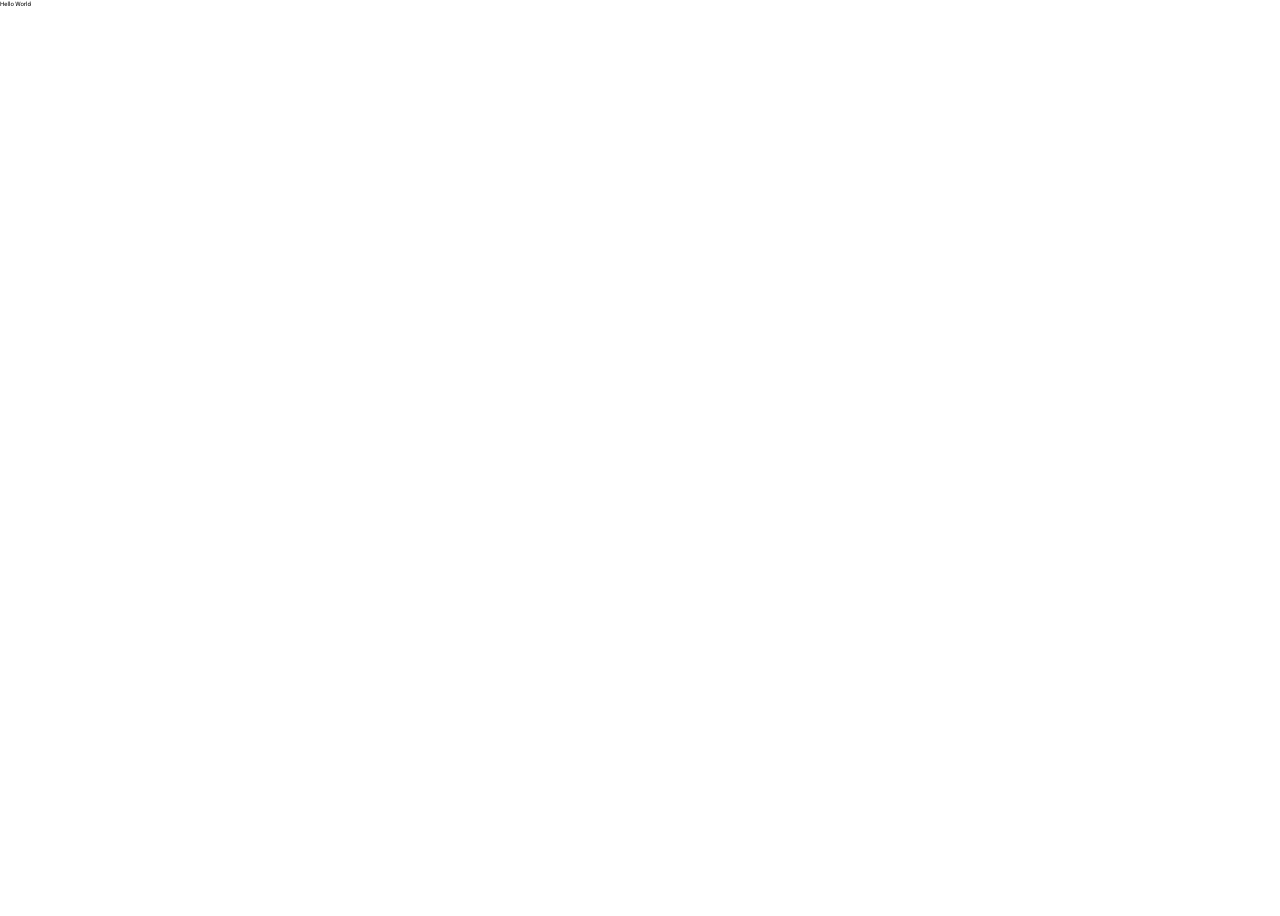
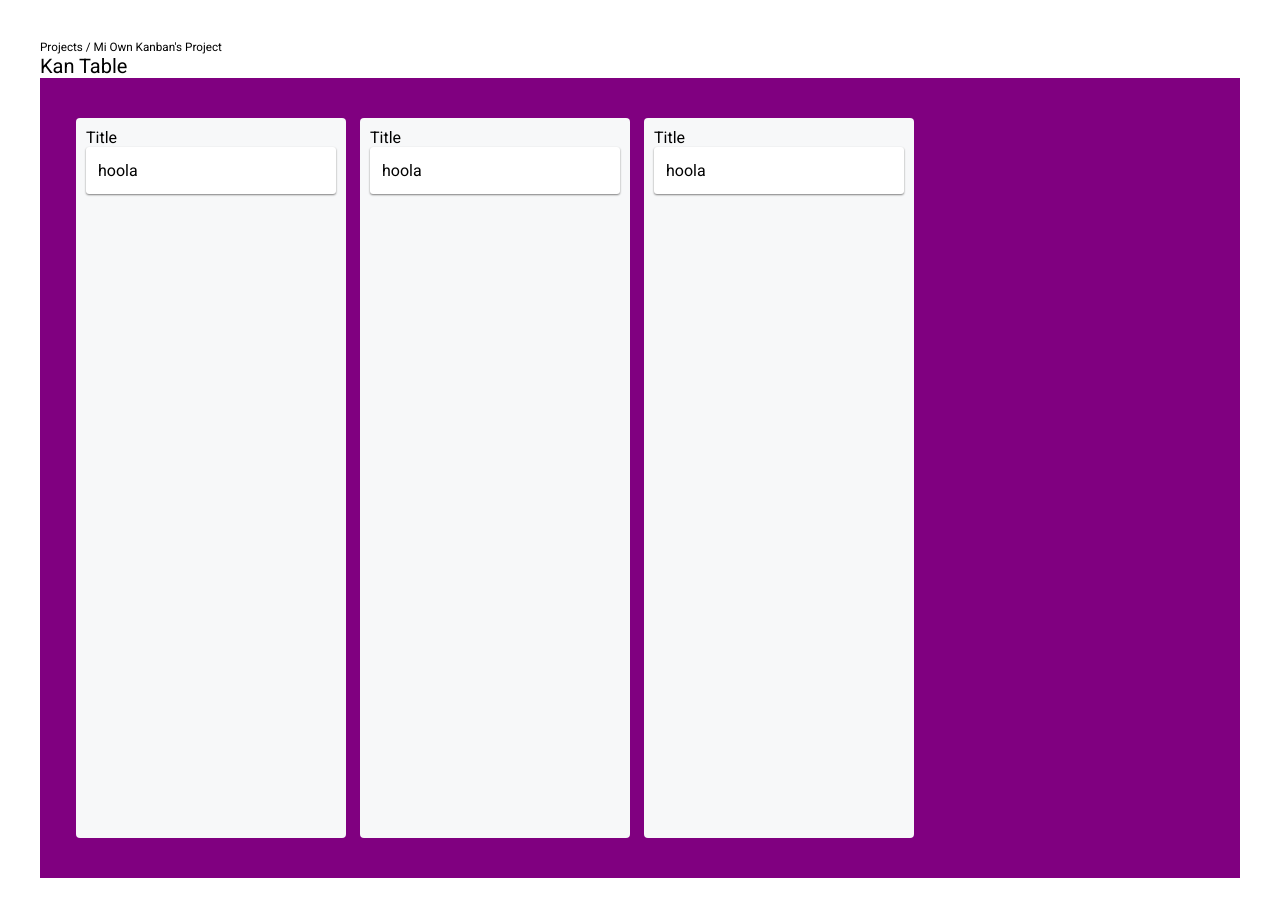
Before and after one commit to ShermanPI/Jira-test, a React (Vite) app: page / in a window 1280 px wide. Before the commit the page ends 800 px from the top, so only its background shows below. Built offline with nearby package versions, Linux system fonts and the light colour scheme.

Commit message:
style: :art: Base components created

```diff
--- a/src/App.jsx
+++ b/src/App.jsx
@@ -1,10 +1,16 @@
+import KanbanContainer from './components/KanbanContainer/KanbanContainer'
 import './style/index.css'
+import './style/app.css'
 
 function App () {
   return (
-    <div>
-      Hello World
-    </div>
+    <>
+      <main className='main-container'>
+        <h3>Projects / Mi Own Kanban's Project</h3>
+        <h1>Kan Table</h1>
+        <KanbanContainer />
+      </main>
+    </>
   )
 }
 
--- /dev/null
+++ b/src/components/KanbanColumn/KanbanColumn.jsx
@@ -0,0 +1,13 @@
+import TaskCard from '../TaskCard/TaskCard'
+import './style/KanbanColumn.css'
+
+export default function KanbanColumn ({ children }) {
+  return (
+    <div className='kanban-column'>
+      <p>
+        Title
+      </p>
+      <TaskCard />
+    </div>
+  )
+}
--- /dev/null
+++ b/src/components/KanbanColumn/style/KanbanColumn.css
@@ -0,0 +1,11 @@
+.kanban-column{
+    background-color: #f7f8f9;
+    border-radius: 0.4rem;
+    padding: 1rem;
+    width: 27rem;
+    min-width: 27rem;
+    max-width: 27rem;
+    overflow: hidden;
+    display: flex;
+    flex-direction: column;
+}
--- /dev/null
+++ b/src/components/KanbanContainer/KanbanContainer.jsx
@@ -0,0 +1,12 @@
+import KanbanColumn from '../KanbanColumn/KanbanColumn'
+import './style/kenbanStyle.css'
+
+export default function KanbanContainer () {
+  return (
+    <section className='kenban-container'>
+      <KanbanColumn />
+      <KanbanColumn />
+      <KanbanColumn />
+    </section>
+  )
+}
--- /dev/null
+++ b/src/components/KanbanContainer/style/kenbanStyle.css
@@ -0,0 +1,9 @@
+.kenban-container{
+    background-color: purple;
+    height: 100vh;
+    width: 100%;
+    overflow-x: auto;
+    padding: 4rem 3.6rem;
+    display: flex;
+    gap: 1.4rem;
+}
--- /dev/null
+++ b/src/components/TaskCard/Style/TaskCard.css
@@ -0,0 +1,7 @@
+.task-card-cotainer {
+    width: 100%;
+    background-color: #ffffff;
+    border-radius: 0.3rem;
+    padding: 1.4rem 1.2rem;
+    box-shadow: 0px 1px 2px 0px rgba(0, 0, 0, 0.49);
+}
--- /dev/null
+++ b/src/components/TaskCard/TaskCard.jsx
@@ -0,0 +1,9 @@
+import './Style/TaskCard.css'
+
+export default function TaskCard () {
+  return (
+    <div className='task-card-cotainer'>
+      <p>hoola</p>
+    </div>
+  )
+}
--- /dev/null
+++ b/src/style/app.css
@@ -0,0 +1,3 @@
+.main-container{
+    padding: 4rem;
+}
--- a/src/style/index.css
+++ b/src/style/index.css
@@ -4,5 +4,16 @@
     box-sizing: border-box;
     margin: 0;
     padding: 0;
+}
+
+html{
     font-size: 62.5%;
 }
+
+h1, h2, h3, h5, h5, h6{
+    font-weight: normal;
+}
+
+p, b{
+    font-size: 1.6rem;
+}
```
Also changed, not shown: 1 other file (tests, documents, lock files or other folders).
